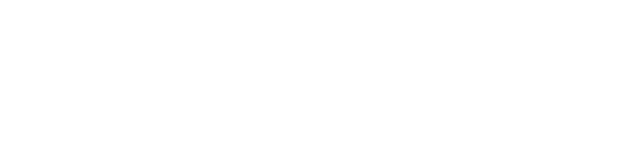
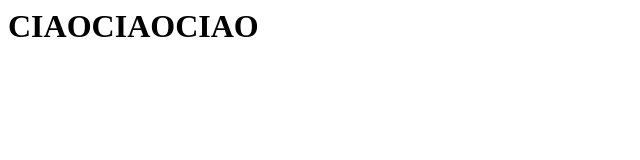
Before and after one commit to Rob-sketch/Rob-sketch.github.io, a plain HTML site: page index.html in a window 1280 px wide. Shown: the whole page, without its empty margins (0-640 px from the left). Drawn offline with Linux system fonts and the light colour scheme.

Commit message:
Update index.html

```diff
--- a/index.html
+++ b/index.html
@@ -5,6 +5,6 @@
     <title>Document</title>
 </head>
 <body>
-
+    <h1>CIAOCIAOCIAO</h1>
 </body>
 </html>
```
